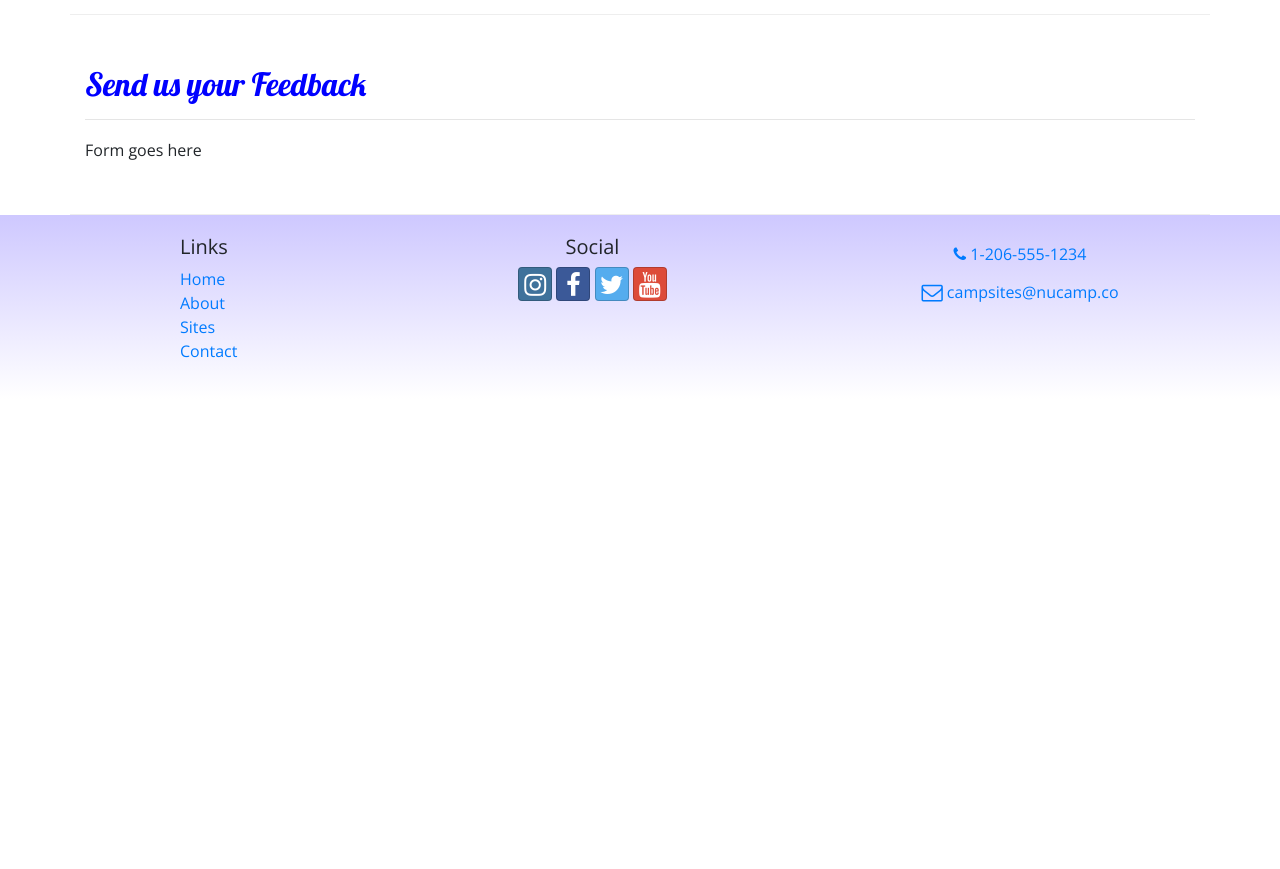
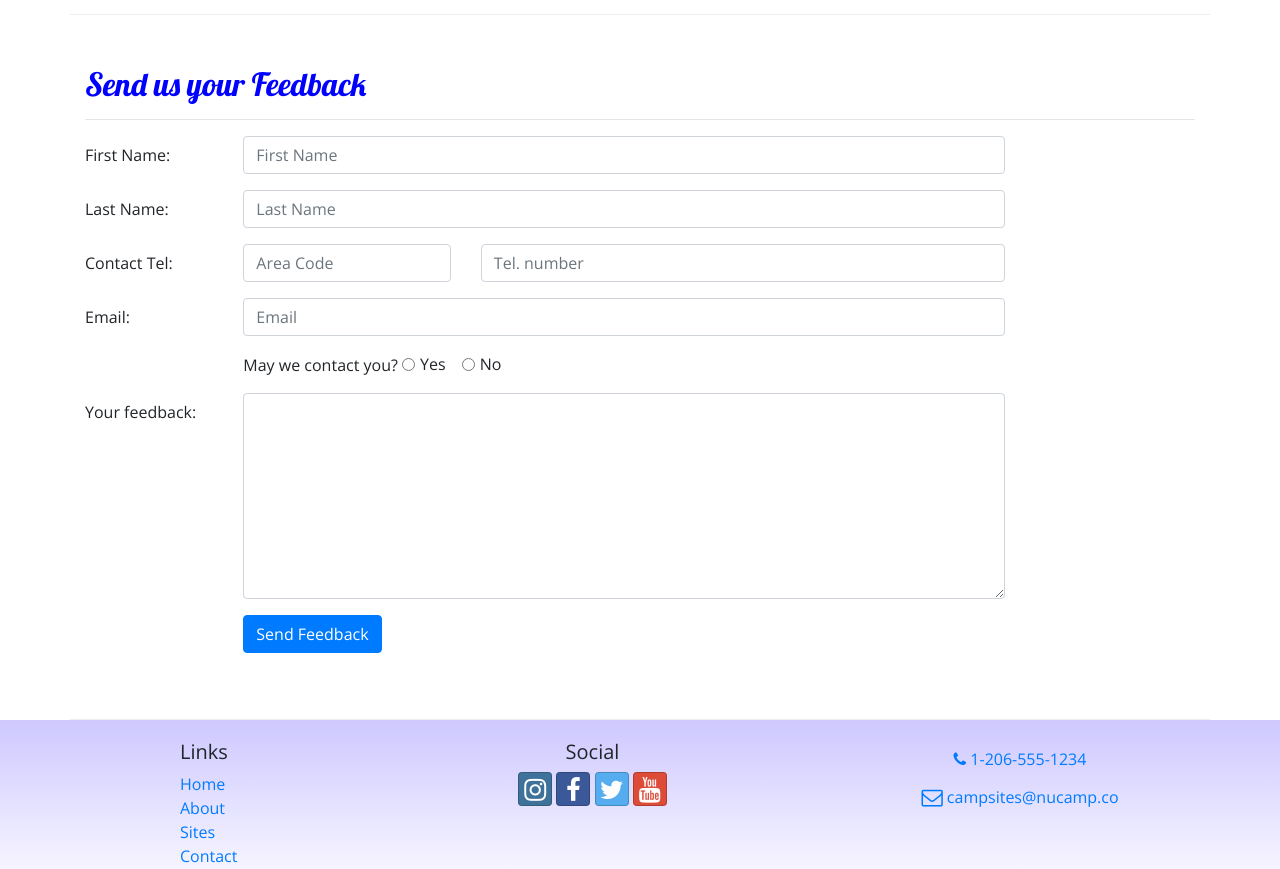
Before and after one commit to Gogsii/react-bootstrap-app, a website: page contactus.html in a window 1280 px wide. Shown: the part 560-1429 px from the top of the page. Before the commit the page ends 959 px from the top, so only its background shows below. Drawn offline with nearby package versions, Linux system fonts and the light colour scheme.

Commit message:
"added contact us page"

```diff
--- a/contactus.html
+++ b/contactus.html
@@ -80,7 +80,59 @@
                 <hr />
             </div>
             <div class="col-md-10">
-                Form goes here
+                <form>
+                    <div class="form-group row">
+                        <label for="firstName" class="col-md-2 col-form-label">First Name: </label>
+                        <div class="col-md-10">
+                            <input type="text" class="form-control" id="firstName" name="firstName" placeholder="First Name" />
+                        </div>
+                    </div>
+                    <div class="form-group row">
+                        <label for="lastName" class="col-md-2 col-form-label">Last Name: </label>
+                        <div class="col-md-10">
+                            <input type="text" class="form-control" id="lastName" name="lastName" placeholder="Last Name" />
+                        </div>
+                    </div>
+                    <div class="form-group row">
+                        <label for="areaCode" class="col-md-2 col-form-label">Contact Tel:</label>
+                        <div class="col-5 col-md-3">
+                            <input type="tel" class="form-control" id="areaCode" name="areaCode" placeholder="Area Code" />
+                        </div>
+                        <div class="col-7">
+                            <input type="tel" class="form-control" name="telNumber" placeholder="Tel. number" />
+                        </div>
+                    </div>
+                    <div class="form-group row">
+                        <label for="email" class="col-md-2 col-form-label">Email:</label>
+                        <div class="col-md-10">
+                            <input type="email" class="form-control" id="email" name="email" placeholder="Email" />
+                        </div>
+                    </div>
+                    <div class="form-group row">
+                        <div class="col offset-md-2">
+                            May we contact you?
+                            <div class="form-check form-check-inline">
+                                <input class="form-check-input" type="radio" id="contactYes" name="contactRadios" value="yes" />
+                                <label class="form-check-label" for="contactYes">Yes </label>
+                            </div>
+                            <div class="form-check form-check-inline">
+                                <input class="form-check-input" type="radio" id="contactNo" name="contactRadios" value="no" />
+                                <label class="form-check-label" for="contactNo">No </label>
+                            </div>
+                        </div>
+                    </div>
+                    <div class="form-group row">
+                        <label for="feedback" class="col-md-2 col-form-label">Your feedback: </label>
+                        <div class="col-md-10">
+                            <textarea class="form-control" id="feedback" name="feedback" rows="8"></textarea>
+                        </div>
+                    </div>
+                    <div class="form-group row">
+                        <div class="offset-md-2 col-md-10">
+                            <button class="btn btn-primary" type="button">Send Feedback</button>
+                        </div>
+                    </div>
+                </form>
             </div>
        </div>
 
```
